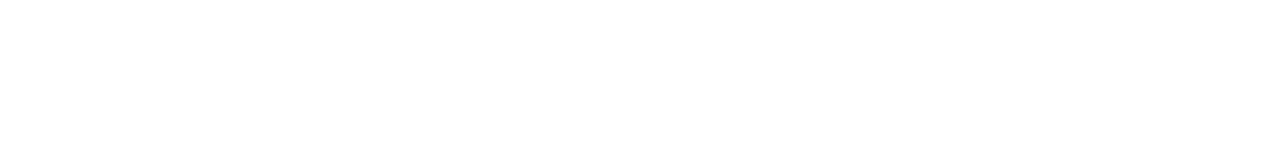
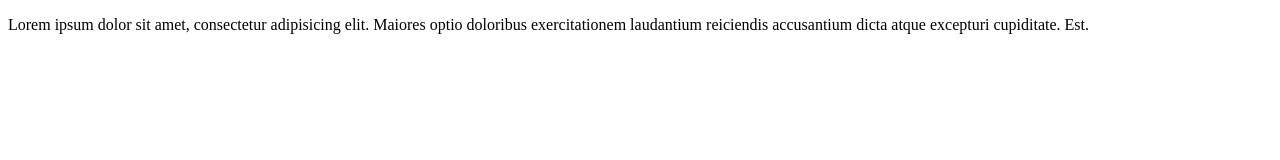
Before and after one commit to dev-ahmedfahim/my-first-repo, a plain HTML site: page index.html in a window 1280 px wide. Drawn offline with Linux system fonts and the light colour scheme.

Commit message:
first change

```diff
--- a/index.html
+++ b/index.html
@@ -6,6 +6,7 @@
     <title>my first ever github</title>
 </head>
 <body>
+   <p>Lorem ipsum dolor sit amet, consectetur adipisicing elit. Maiores optio doloribus exercitationem laudantium reiciendis accusantium dicta atque excepturi cupiditate. Est.</p>
 
 </body>
 </html>
```
